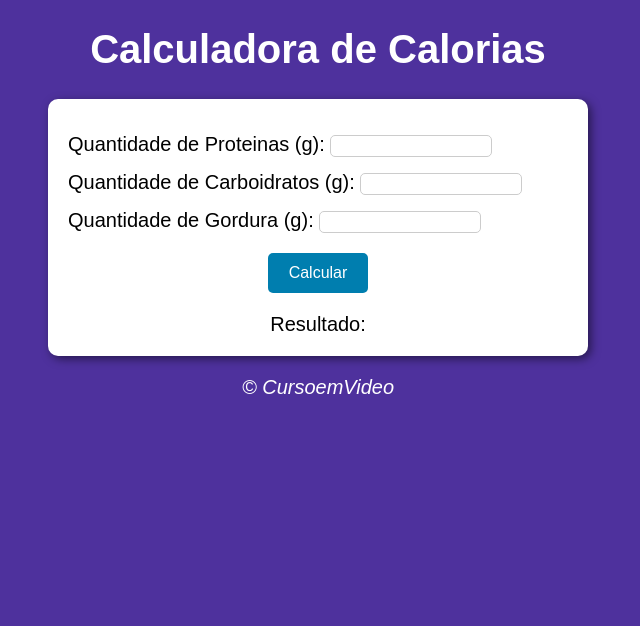
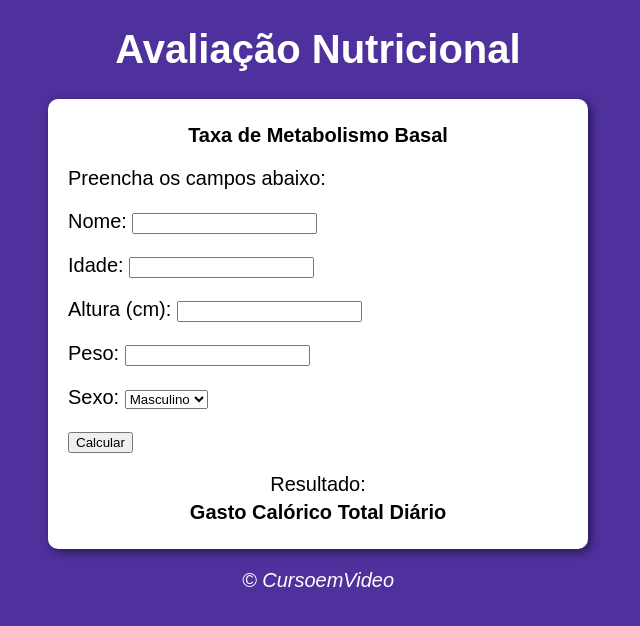
Before and after one commit to DombSTG/avaliacaoNutricional, a plain HTML site: page modelo.html in a window 1280 px wide. Shown: the whole page, without its empty margins (322-962 px from the left). Drawn offline with Linux system fonts and the light colour scheme.

Commit message:
Primeiros passos

```diff
--- a/estilo.css
+++ b/estilo.css
@@ -23,11 +23,22 @@ footer {
     font-style: italic;
 
 }
-#valores p {
+#intro {
+    text-align: center;
+    font-size: 20px;
+}
+#intro p {
+    margin: 5px 0;
+    font-weight: bold;
+}
+#valores2 {
+    display: none; /* Verificar DEPOIS */
+}
+#valores2 p {
     font-size: 20px;
     margin: 14px 0;
 }
-#valores input[type="number"] {
+#valores2 input[type="number"] {
     width: 150px;
     height: 10px;
     font-size: 16px;
@@ -35,11 +46,12 @@ footer {
     border: 1px solid #ccc;
     padding: 5px;
 }
-div#calc {
+div#calc2 {
+    display: none; /* Verificar DEPOIS */
   text-align: center; /* centraliza o conteúdo dentro desse div */
   margin-top: 20px;   /* espaço em cima do botão */
 }
-div#calc input[type="button"] {
+div#calc2 input[type="button"] {
     width: 100px;
     height: 40px;
     font-size: 16px;
@@ -49,12 +61,19 @@ div#calc input[type="button"] {
     border-radius: 5px;
     cursor: pointer;
 }
-div#calc input[type="button"]:hover {
+div#calc2 input[type="button"]:hover {
     background-color: rgb(50, 0, 150);
 }
-#res {
+#res1 {
     text-align: center;
     font-size: 20px;
     color: rgb(0, 0, 0);
     margin-top: 20px;
 }
+#res2 {
+    display: none; /* Verificar DEPOIS */
+    text-align: center;
+    font-size: 20px;
+    color: rgb(0, 0, 0);
+    margin-top: 20px;
+}
--- a/modelo.html
+++ b/modelo.html
@@ -3,15 +3,64 @@
 <head>
     <meta charset="UTF-8">
     <meta name="viewport" content="width=device-width, initial-scale=1.0">
-    <title>Validador de Calorias</title>
+    <title>Avaliação Nutricional</title>
     <link rel="stylesheet" href="estilo.css">
 </head>
 <body>
     <header>
-        <h1>Calculadora de Calorias</h1>
+        <h1>Avaliação Nutricional</h1>
     </header>
     <section>
-        <div id="valores">
+        <div id="intro">
+            <p>Taxa de Metabolismo Basal</p>
+        </div>
+        <div id="valores1">
+            <p>Preencha os campos abaixo:</p>
+            <p>
+                Nome:
+                <input type="text" name="Nome" id="nome">
+            </p>
+            <p>
+                Idade:
+                <input type="number" name="Idade" id="idade">
+            </p>
+            <p>
+                Altura (cm):
+                <input type="number" name="Altura" id="altura">
+            </p>
+            <p>
+                Peso:
+                <input type="number" name="Peso" id="peso">
+            </p>
+            <p>
+                Sexo:
+                <select name="Sexo" id="sexo">
+                    <option value="Masculino">Masculino</option>
+                    <option value="Feminino">Feminino</option>
+                </select>
+        </div>
+        <div id="calc1">
+            <input type="button" value="Calcular" onclick="tmb()">
+        </div>
+        <div id="res1">
+            Resultado:
+        </div>
+        <div id="intro">
+            <p>Gasto Calórico Total Diário</p>
+        </div>
+
+
+
+
+
+
+
+
+
+
+
+
+        <div id="valores2">
             <p>
                 Quantidade de Proteinas (g):
                 <input type="number" name="txtproteinas" id="txtproteinas">
@@ -25,10 +74,10 @@
                 <input type="number" name="txtg" id="txtg">
             </p>
         </div>
-        <div id="calc">
+        <div id="calc2">
         <input type="button" value="Calcular" onclick="calcular()">
         </div>
-        <div id="res">
+        <div id="res2">
             Resultado:
         </div>
     </section>
--- a/script.js
+++ b/script.js
@@ -1,8 +1,27 @@
+funcion tmb() {
+    var nome = document.getElementById('nome');
+    var idade = document.getElementById('idade');
+    var altura = document.getElementById('altura');
+    var peso = document.getElementById('peso');
+    var sexo = document.getElementById('sexo');
+    var res1 = document.getElementById('res1');
+
+    if (nome.value.length <== 0 || idade.value.length <== 0 || altura.value.length <== 0 || peso.value.length <== 0 || sexo.value.length <== 0) {
+        window.alert('[ERRO] Verifique os dados e tente novamente!');
+    } else if ( sexo.value == 'Masculino') {
+        var resultado = ((10 * Number(peso.value)) + (6.25 * Number(altura.value)) - (5 * Number(idade.value)) + 5);
+        res1.innerHTML = `Olá <strong>${nome.value}</strong>, seu TMB é: <strong>${resultado.toFixed(2)}</strong> kcal`;
+    } else
+        var resultado = ((10 * Number(peso.value)) + (6.25 * Number(altura.value)) - (5 * Number(idade.value)) - 161);
+        res1.innerHTML = `Olá <strong>${nome.value}</strong>, seu TMB`
+}
+
+
 function calcular() {
     var prot = document.getElementById('txtproteinas');
     var carb = document.getElementById('txtcarbo');
     var gord = document.getElementById('txtg');
-    var res = document.getElementById('res');
+    var res = document.getElementById('res1');
 
     if (prot.value.length == 0 || carb.value.length == 0 || gord.value.length == 0) {
         window.alert('[ERRO] Verifique os dados e tente novamente!');
```
